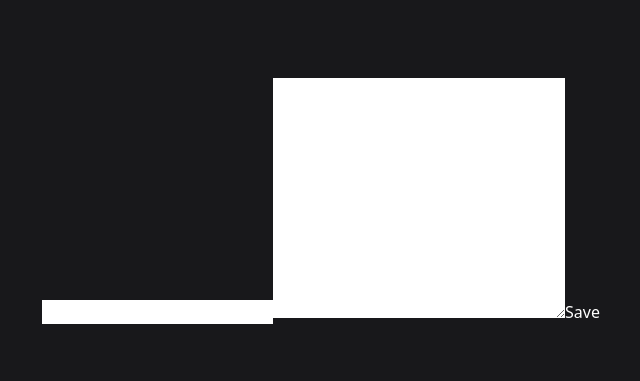
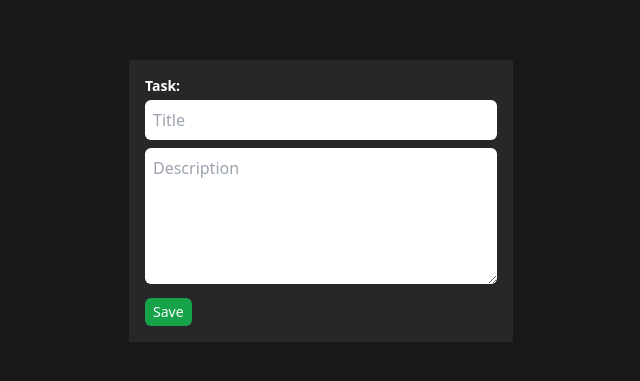
Before and after one commit to Yuchan45/redux-to-do-app, a React (Create React App) app: page /create-task in a window 1280 px wide. Shown: the part 199-580 px from the top of the page, without its empty margins (319-959 px from the left). Built offline with nearby package versions, Linux system fonts and the light colour scheme.

Commit message:
termine los estilos de tailwind. Ya termine el proyecto

```diff
--- a/src/components/TaskForm.jsx
+++ b/src/components/TaskForm.jsx
@@ -1,15 +1,14 @@
-import { v4 as uuid } from 'uuid';
+import { v4 as uuid } from "uuid";
 
-import React, { useState, useEffect } from 'react';
+import React, { useState, useEffect } from "react";
 
-import { useDispatch, useSelector } from 'react-redux';
-import { addTask, editTask } from '../features/tasks/taskSlice';
-import { useNavigate, useParams } from 'react-router-dom';
+import { useDispatch, useSelector } from "react-redux";
+import { addTask, editTask } from "../features/tasks/taskSlice";
+import { useNavigate, useParams } from "react-router-dom";
 // useNavigate: To redirect urls.  useParams: To look for params in the url.
 // Then, if there is a param, we are on the edit task form. Else, we are creating a task.
 
 function TaskForm() {
-
   let flag = false;
 
   const dispatch = useDispatch();
@@ -17,10 +16,9 @@ function TaskForm() {
   const params = useParams();
   const tasks = useSelector((state) => state.tasks);
 
-
   const [task, setTask] = useState({
-        title: '',
-        description: '',
+    title: "",
+    description: "",
   });
 
   useEffect(() => {
@@ -28,15 +26,14 @@ function TaskForm() {
     // Si hay que editar, traemos el objeto a editar y lo cargamos en task.
     if (params.id) {
       flag = true;
-            console.log(tasks)
-            const foundTask = tasks.find(task => task.id === params.id);
+      console.log(tasks);
+      const foundTask = tasks.find((task) => task.id === params.id);
       if (foundTask) {
         setTask({
-                    ...foundTask
+          ...foundTask,
         });
       }
     }
-
   }, []);
 
   function handleChange(e) {
@@ -45,12 +42,12 @@ function TaskForm() {
     if (e.target.name === "title") {
       setTask({
         ...task,
-                title: e.target.value
+        title: e.target.value,
       });
     } else {
       setTask({
         ...task,
-                description: e.target.value
+        description: e.target.value,
       });
     }
     return;
@@ -61,34 +58,59 @@ function TaskForm() {
 
     if (params.id) {
       // Estamos editando.
-            console.log("Editando!")
-            dispatch(editTask({
+      console.log("Editando!");
+      dispatch(
+        editTask({
           id: params.id,
           ...task,
-                completed: false
-            }));
-
+          completed: false,
+        })
+      );
     } else {
       // Estamos creando.
-            dispatch(addTask({
+      dispatch(
+        addTask({
           // Copio lo que tenia y le agrego una id
           id: uuid(),
           ...task,
-                completed: false
-            }));
+          completed: false,
+        })
+      );
     }
 
-        navigate('/'); // Redirect to '/'.
+    navigate("/"); // Redirect to '/'.
     return;
   }
 
   return (
-        <form onSubmit={handleSubmit}>
-            <input name="title" type="text" placeholder='title' onChange={handleChange} value={ (task.title !== '') ? `${task.title}` : "Title"} />
-            <textarea name="description" cols="30" rows="10" placeholder='description' onChange={handleChange} value={ (task.title !== '') ? `${task.description}` : "Description"} ></textarea>
-            <button>Save</button>
+    <form onSubmit={handleSubmit} className="bg-zinc-800 max-w-sm p-4">
+      <label htmlFor="title" className="block text-sm font-bold mb-1">
+        Task:
+      </label>
+      <input
+        className="w-full p-2 rounded-md bg-z mb-2 text-gray-400"
+        name="title"
+        type="text"
+        placeholder="Title"
+        onChange={handleChange}
+        value={task.title}
+      />
+
+      <label htmlFor="description" className="block text-xs font-bold"></label>
+      <textarea
+        className="w-full p-2 rounded-md bg-z mb-2 text-gray-400"
+        name="description"
+        cols="30"
+        rows="5"
+        placeholder="Description"
+        onChange={handleChange}
+        value={task.description}
+      ></textarea>
+      <button className="bg-green-600 px-2 py-1 rounded-md text-sm">
+        Save
+      </button>
     </form>
-    )
+  );
 }
 
-export default TaskForm
+export default TaskForm;
--- a/src/components/TaskList.jsx
+++ b/src/components/TaskList.jsx
@@ -20,9 +20,9 @@ function TaskList() {
     }
 
     return (
-        <div className='w-4/6 bg-red-200'>
+        <div className='w-4/6'>
             <header className='flex justify-between items-center p-4'>
-                <h1>Tasks: {tasks.length}</h1>
+                <h1 className='text-xl font-bold'>Tasks: {tasks.length}</h1>
                 <Link to='/create-task' className='bg-indigo-600 px-2 py-1 rounded-md text-sm'>Create Task</Link>
             </header>
 
```
Lines whose indentation alone changed are shown as unchanged.
